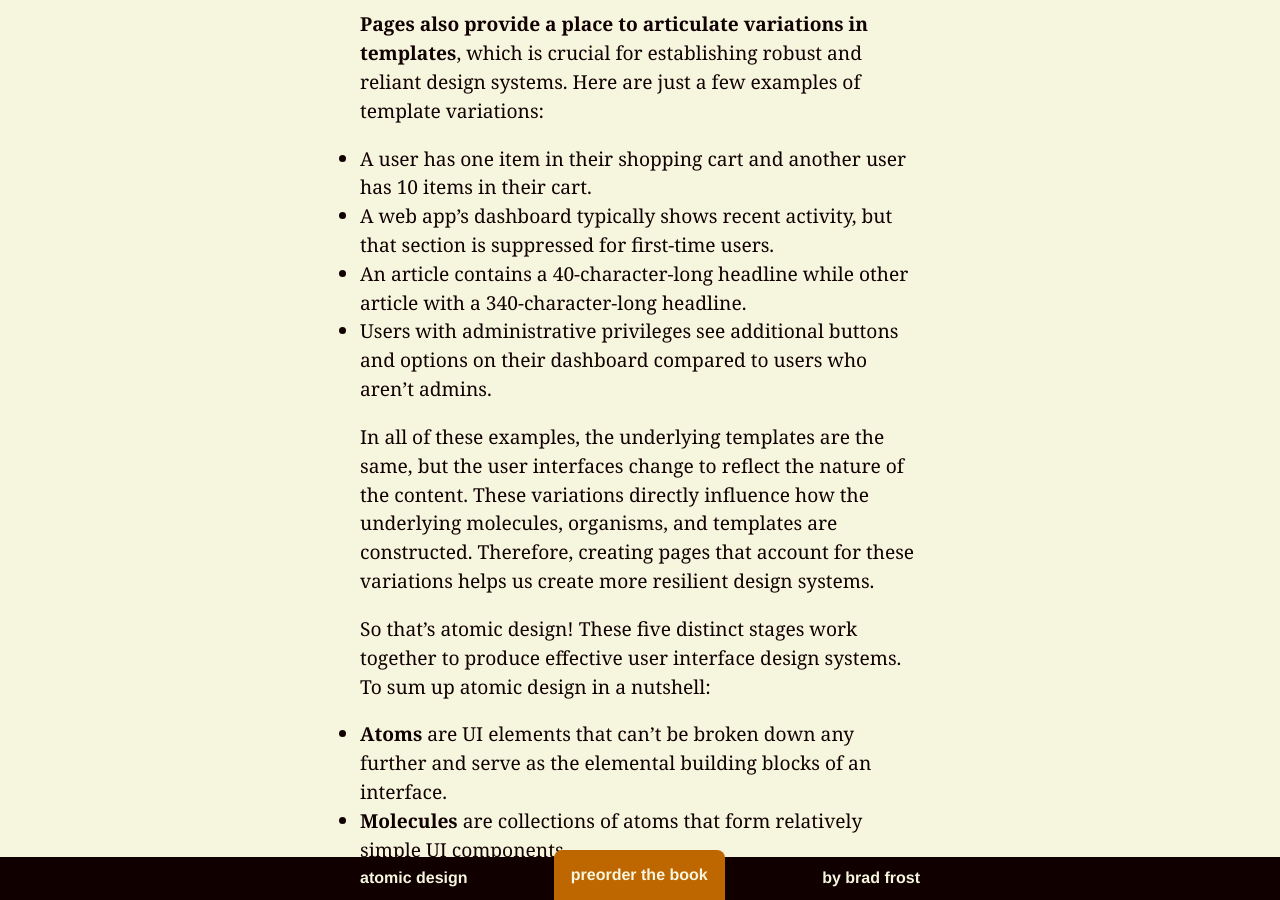
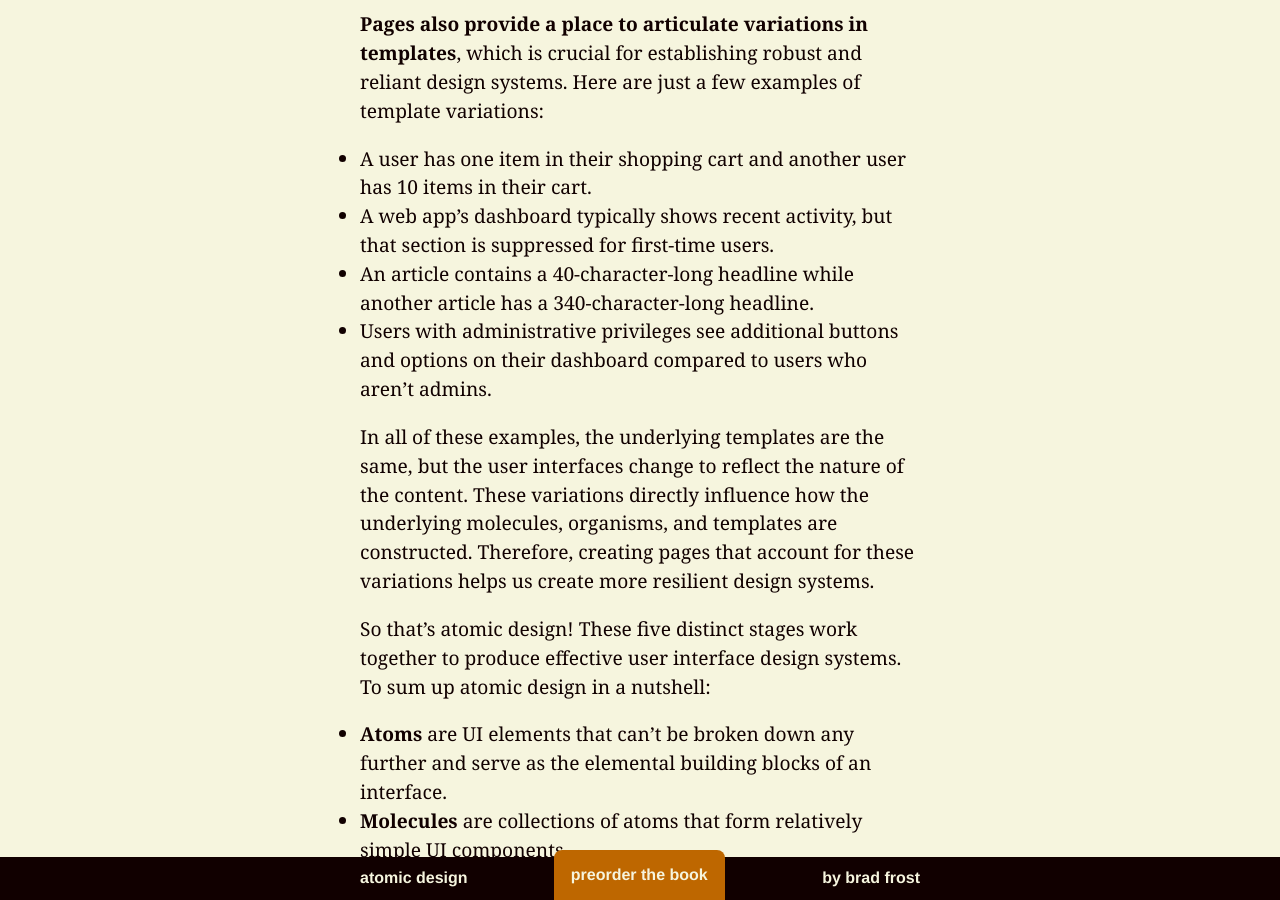
Before and after one commit to bradfrost/atomic-design, a Jekyll site: the page built from chapter-2.md, in a window 1280 px wide and 900 px high, scrolled down 24623 px. Built offline with Jekyll 4.4.1, drawn with Linux system fonts in a browser that asks for light colours.

Commit message:
Chapter 2: 'While another article'

```diff
--- a/chapter-2.md
+++ b/chapter-2.md
@@ -151,7 +151,7 @@ We must create systems that establish reusable design patterns and also accurate
 
 - A user has one item in their shopping cart and another user has 10 items in their cart.
 - A web app's dashboard typically shows recent activity, but that section is suppressed for first-time users.
-- An article contains a 40-character-long headline while other article with a 340-character-long headline.
+- An article contains a 40-character-long headline while another article has a 340-character-long headline.
 - Users with administrative privileges see additional buttons and options on their dashboard compared to users who aren't admins.
 
 In all of these examples, the underlying templates are the same, but the user interfaces change to reflect the nature of the content. These variations directly influence how the underlying molecules, organisms, and templates are constructed. Therefore, creating pages that account for these variations helps us create more resilient design systems.
```
